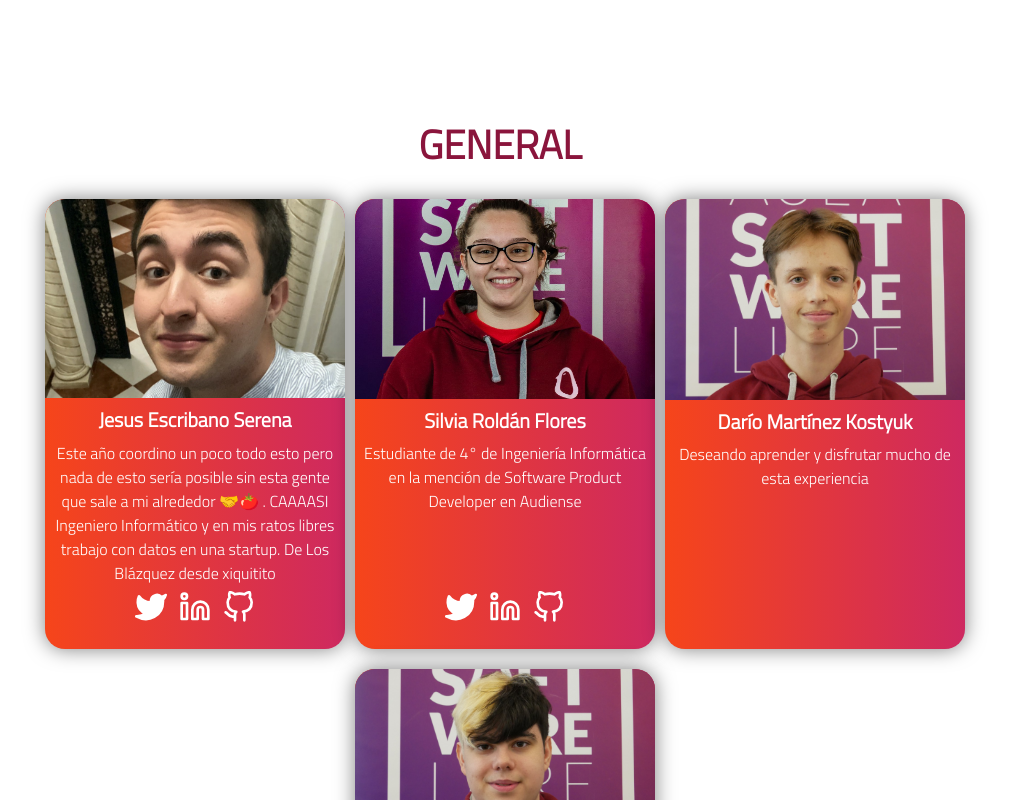
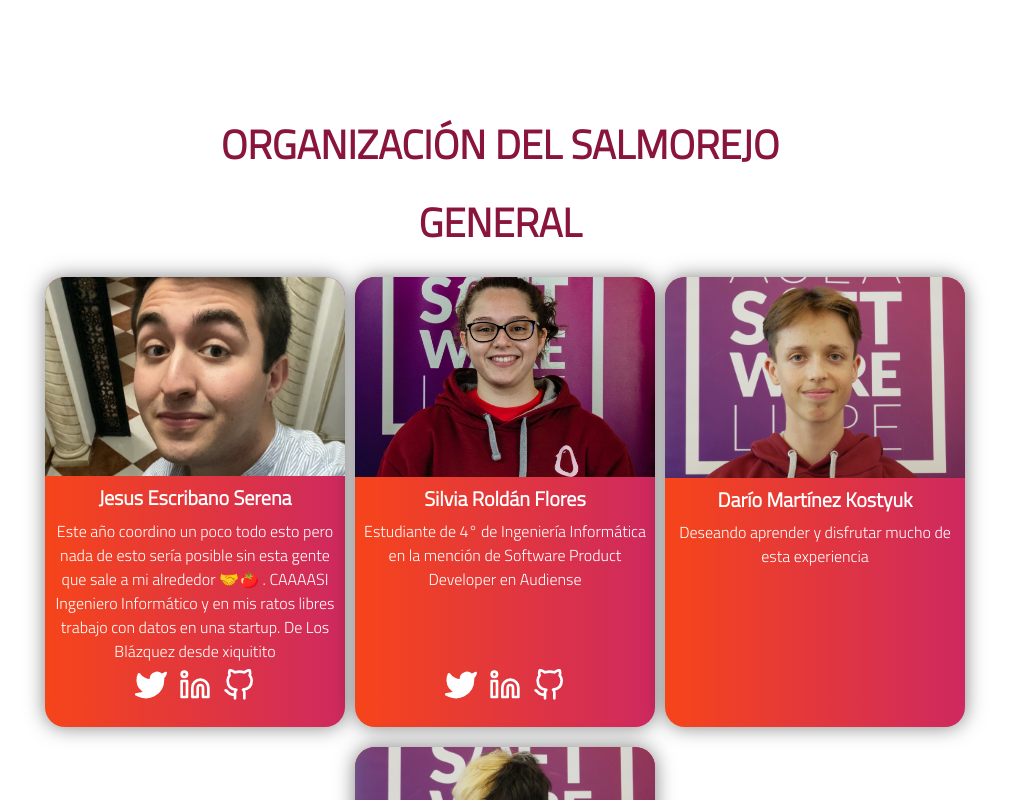
Before and after one commit to aulasoftwarelibre/salmorejoTech2024web, a React (Vite) app: page / in a window 1280 px wide. Shown: the part 2860-3660 px from the top of the page, without its empty margins (140-1149 px from the left). Built offline with nearby package versions, Linux system fonts and the light colour scheme.

Commit message:
Update Team.tsx

```diff
--- a/src/components/Team/Team.tsx
+++ b/src/components/Team/Team.tsx
@@ -24,6 +24,7 @@ import github from '../../sprites/featherIcons/github.svg'
 const Team: React.FC = () => {
   return (
     <div className='container pt-5' id='participantes'>
+      <h1 className={styles.schedule}>ORGANIZACIÓN DEL SALMOREJO</h1>
       <h1 className={styles.schedule}>GENERAL</h1>
       <div className={`row ${styles.cardContainer}`}>
         <div className={`col-md-6 ${styles.card}`}>
@@ -243,7 +244,9 @@ const Team: React.FC = () => {
             <p className={`${styles.icons}`}>
 
 
-
+              <a href="https://twitter.com/Albapj011" target="_blank" style={{ padding: "2%" }}>
+                <img src={twitter} alt="Twitter" style={{ width: "2em", height: "2em" }} />
+              </a>
               <a href="https://www.linkedin.com/in/alba-palomino-jim%C3%A9nez-966ab9222/" target="_blank" style={{ padding: "2%" }}>
                 <img src={linkdln} alt="Linkdln" style={{ width: "2em", height: "2em" }} />
               </a>
```
